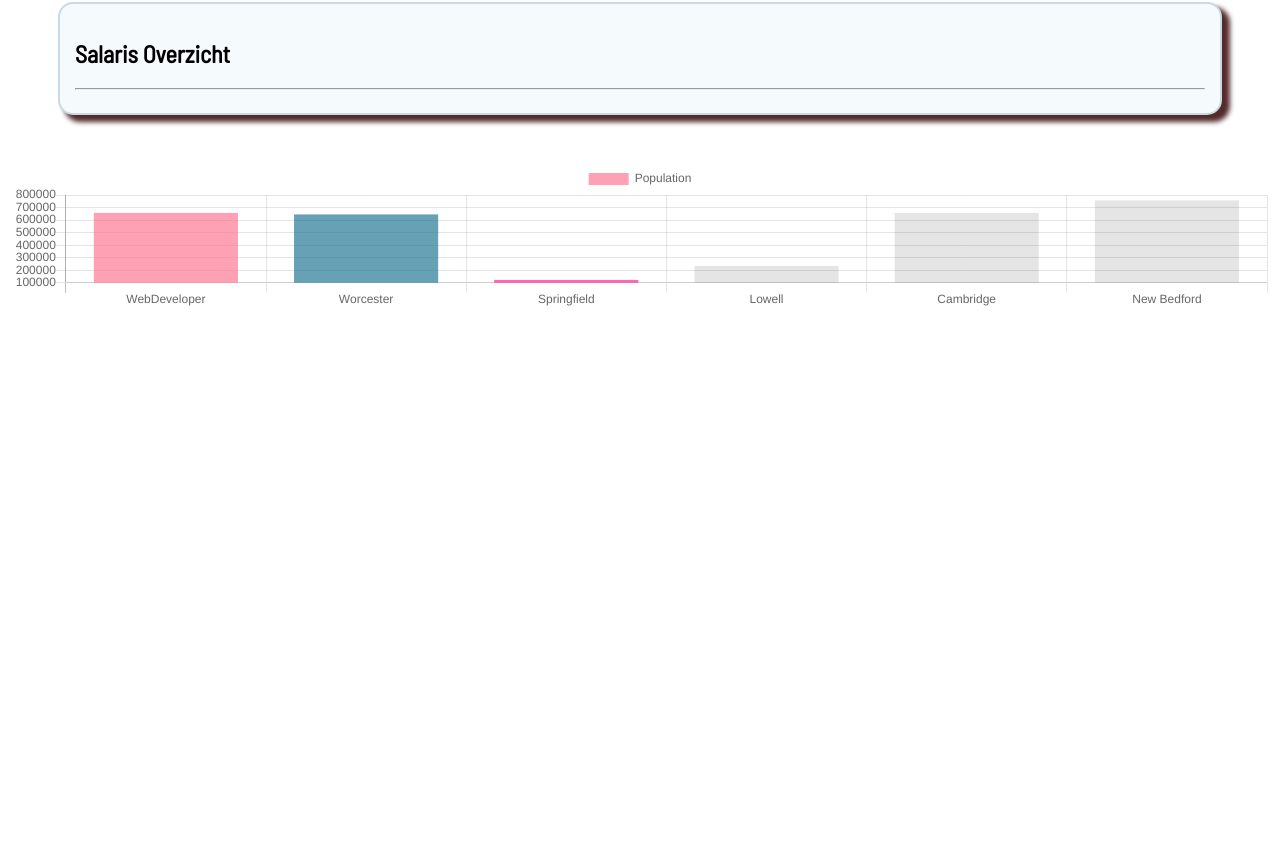
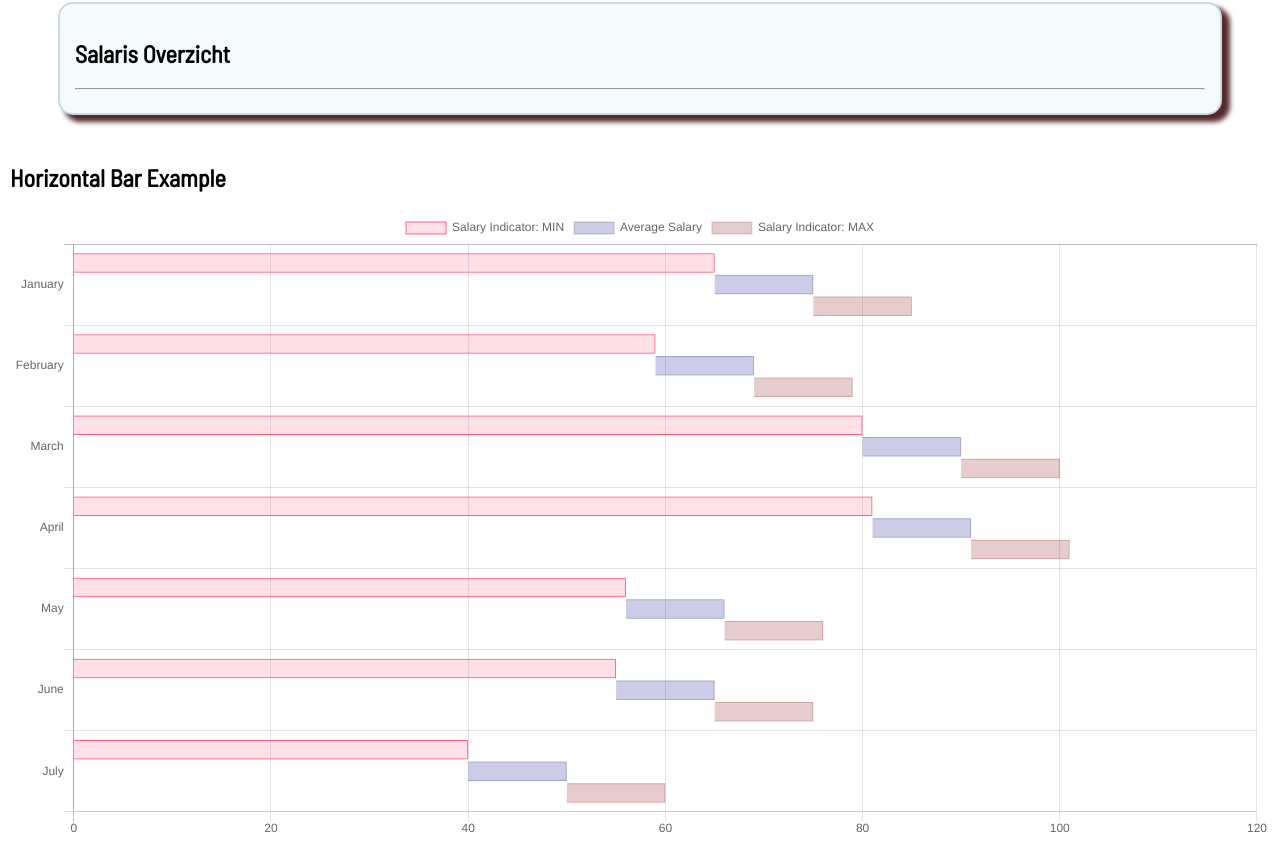
Before and after one commit to robdir/NBG-page, a React (Create React App) app: page / in a window 1280 px wide. Shown: the part 508-1360 px from the top of the page. Before the commit the page ends 831 px from the top, so only its background shows below. Built offline with nearby package versions, Linux system fonts and the light colour scheme.

Commit message:
horizontal chart

```diff
--- a/src/App.js
+++ b/src/App.js
@@ -5,6 +5,7 @@ import muiTheme from './assets/styles/theme';
 import Navigation from './components/Navigation';
 import Salary from './components/Salary';
 import TestChart from './components/Chart';
+import HorizontalChart from './components/HorizontalBar';
 import Description from './components/Description'
 import './App.css';
 
@@ -27,7 +28,7 @@ class App extends Component {
         <div className="master-container">
         <Description />
         <Salary />
-        <TestChart />
+        <HorizontalChart />
         </div>
         </div>
       </MuiThemeProvider>
--- a/src/components/Chart.js
+++ b/src/components/Chart.js
@@ -1,5 +1,5 @@
 import React, { PureComponent } from 'react';
-import {Bar} from 'react-chartjs-2';
+import {horizontalBar, Pie, Line} from 'react-chartjs-2';
 
 class TestChart extends PureComponent {
   constructor(props){
@@ -31,10 +31,21 @@ class TestChart extends PureComponent {
   render(){
     return (
       <div className="chart" >
-      <Bar
+      <horizontalBar
       data={this.state.chartData}
       options={{
-        maintainAspectRatio:false
+        invertXY: true,
+        title:{
+          display:true,
+        },
+        scales: {
+          xAxes: [{
+              stacked: true
+          }],
+          yAxes: [{
+              stacked: true
+          }]
+      }
       }}
       />
       </div>
--- /dev/null
+++ b/src/components/HorizontalBar.js
@@ -0,0 +1,73 @@
+import React, { PureComponent } from 'react';
+import {HorizontalBar} from 'react-chartjs-2';
+
+class HorizontalChart extends PureComponent {
+  constructor(props){
+    super(props);
+    this.state = {
+      chartData: {
+        labels: ['January', 'February', 'March', 'April', 'May', 'June', 'July'],
+        datasets: [
+          {
+            label: 'Salary Indicator: MIN',
+            backgroundColor: 'rgba(255,99,132,0.2)',
+            borderColor: 'rgba(255,99,132,1)',
+            borderWidth: 1,
+            hoverBackgroundColor: 'rgba(255,99,132,0.4)',
+            hoverBorderColor: 'rgba(255,99,132,1)',
+            data: [65, 59, 80, 81, 56, 55, 40]
+          },
+          {
+            label: 'Average Salary',
+            backgroundColor: 'rgba(0,0,132,0.2)',
+            borderColor: 'rgba(0,0,132,0.2)',
+            borderWidth: 1,
+            hoverBackgroundColor: 'rgba(0,99,132,0.4)',
+            hoverBorderColor: 'rgba(0,99,132,1)',
+            data: [10, 10, 10, 10, 10, 10, 10]
+          },
+          {
+            label: 'Salary Indicator: MAX',
+            backgroundColor: 'rgba(132,0,0,0.2)',
+            borderColor: 'rgba(132,0,0,0.2)',
+            borderWidth: 1,
+            hoverBackgroundColor: 'rgba(132,0,0,0.2)',
+            hoverBorderColor: 'rgba(132,0,0,0.2)',
+            data: [10, 10, 10, 10, 10, 10, 10]
+          }
+        ]
+      },
+      chartOptions: {
+            maintainAspectRatio: true,
+            tooltips: {
+              mode: 'x-axis'
+            },
+            scales: {
+              yAxes: [{
+              ticks: {
+                beginAtZero: false
+              },
+                stacked: false
+                }],
+              xAxes: [{
+                stacked: true
+              }]
+            }
+          }
+    }
+  }
+
+  render() {
+    return (
+      <div>
+        <h2>Horizontal Bar Example</h2>
+        <HorizontalBar
+        data={this.state.chartData}
+        options={this.state.chartOptions} />
+      </div>
+    );
+  }
+}
+
+
+export default HorizontalChart
```
